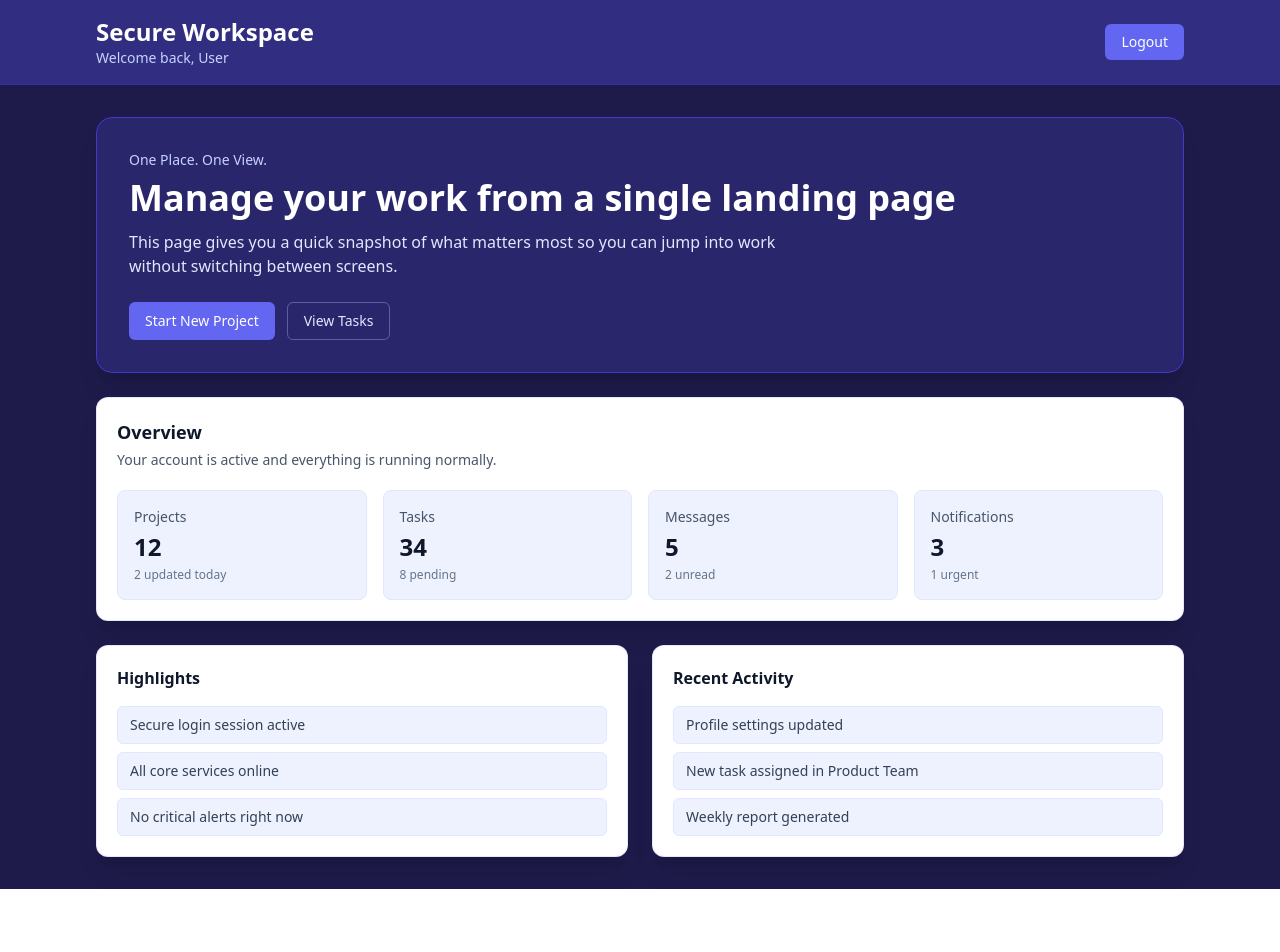
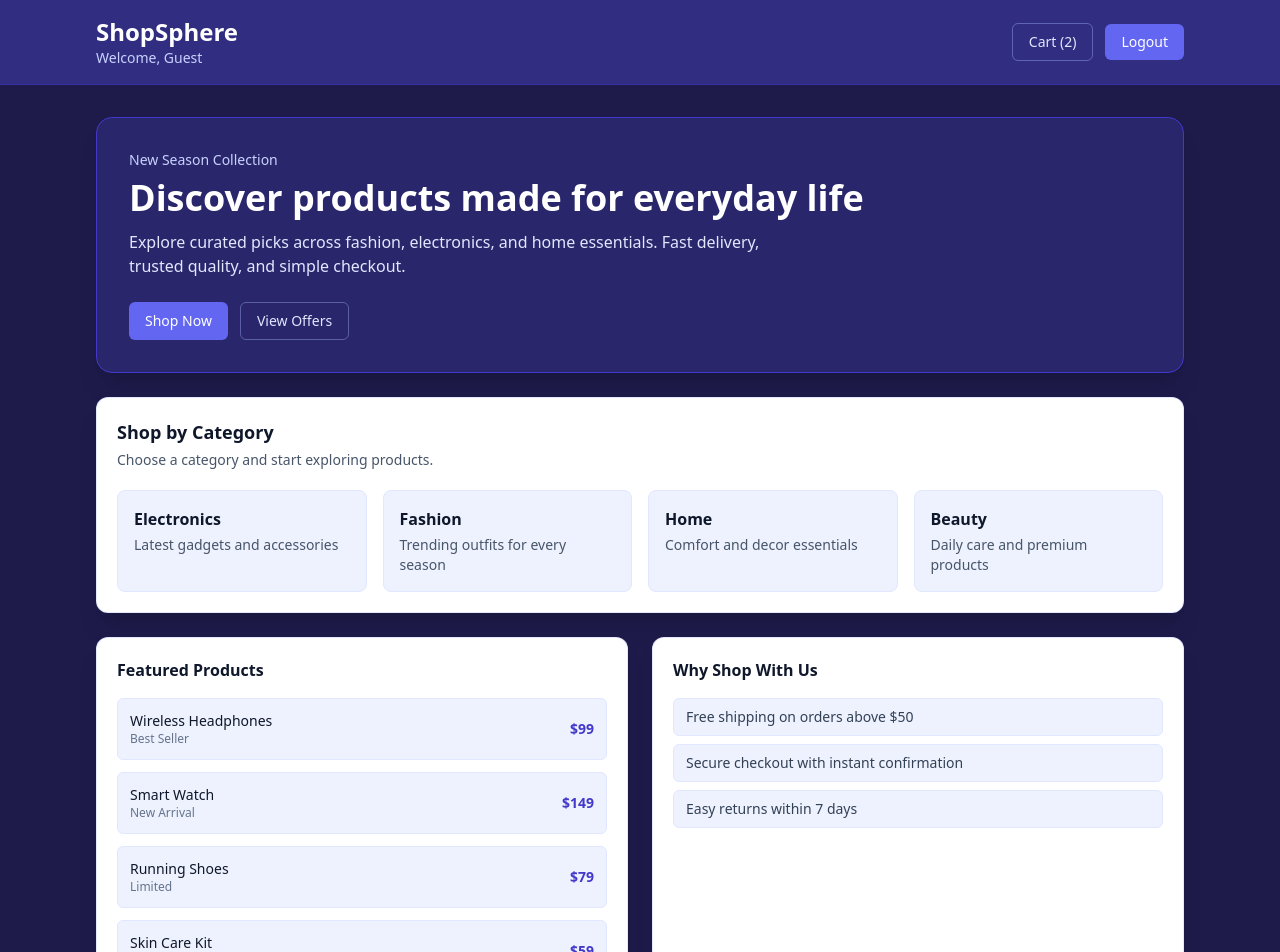
Before and after one commit to utsav-18/Secure-Login, a React (Vite) app in the folder frontend/: page /dashboard in a window 1280 px wide. Shown: the top 952 px of the page. Before the commit the page ends 889 px from the top, so only its background shows below. Built offline with nearby package versions, Linux system fonts and the light colour scheme.

Commit message:
New Design

```diff
--- a/frontend/src/pages/Dashboard.jsx
+++ b/frontend/src/pages/Dashboard.jsx
@@ -5,23 +5,24 @@ function Dashboard() {
   const navigate = useNavigate();
   const [username, setUsername] = useState("");
 
-  const stats = [
-    { title: "Projects", value: 12, note: "2 updated today" },
-    { title: "Tasks", value: 34, note: "8 pending" },
-    { title: "Messages", value: 5, note: "2 unread" },
-    { title: "Notifications", value: 3, note: "1 urgent" },
+  const categories = [
+    { name: "Electronics", desc: "Latest gadgets and accessories" },
+    { name: "Fashion", desc: "Trending outfits for every season" },
+    { name: "Home", desc: "Comfort and decor essentials" },
+    { name: "Beauty", desc: "Daily care and premium products" },
   ];
 
-  const activities = [
-    "Profile settings updated",
-    "New task assigned in Product Team",
-    "Weekly report generated",
+  const products = [
+    { name: "Wireless Headphones", price: "$99", tag: "Best Seller" },
+    { name: "Smart Watch", price: "$149", tag: "New Arrival" },
+    { name: "Running Shoes", price: "$79", tag: "Limited" },
+    { name: "Skin Care Kit", price: "$59", tag: "Top Rated" },
   ];
 
-  const highlights = [
-    "Secure login session active",
-    "All core services online",
-    "No critical alerts right now",
+  const benefits = [
+    "Free shipping on orders above $50",
+    "Secure checkout with instant confirmation",
+    "Easy returns within 7 days",
   ];
 
   useEffect(() => {
@@ -48,10 +49,14 @@ function Dashboard() {
       <header className="border-b border-indigo-800 bg-indigo-900">
         <div className="mx-auto flex max-w-6xl items-center justify-between px-4 py-4 sm:px-6 lg:px-8">
           <div>
-            <h1 className="text-2xl font-bold">Secure Workspace</h1>
-            <p className="text-sm text-indigo-200">Welcome back, {username || "User"}</p>
+            <h1 className="text-2xl font-bold">ShopSphere</h1>
+            <p className="text-sm text-indigo-200">Welcome, {username || "Guest"}</p>
           </div>
 
+          <div className="flex items-center gap-3">
+            <button className="rounded-md border border-indigo-300/40 px-4 py-2 text-sm font-medium text-indigo-100 hover:bg-indigo-800/70">
+              Cart (2)
+            </button>
             <button
               onClick={handleLogout}
               className="rounded-md bg-indigo-500 px-4 py-2 text-sm font-medium text-white transition hover:bg-indigo-700"
@@ -59,36 +64,36 @@ function Dashboard() {
               Logout
             </button>
           </div>
+        </div>
       </header>
 
       <main className="mx-auto max-w-6xl px-4 py-8 sm:px-6 lg:px-8">
         <section className="rounded-2xl border border-indigo-700 bg-indigo-900/60 p-6 shadow-xl sm:p-8">
-          <p className="text-sm text-indigo-200">One Place. One View.</p>
-          <h2 className="mt-2 text-3xl font-bold sm:text-4xl">Manage your work from a single landing page</h2>
+          <p className="text-sm text-indigo-200">New Season Collection</p>
+          <h2 className="mt-2 text-3xl font-bold sm:text-4xl">Discover products made for everyday life</h2>
           <p className="mt-3 max-w-2xl text-indigo-100">
-            This page gives you a quick snapshot of what matters most so you can jump into work without switching between screens.
+            Explore curated picks across fashion, electronics, and home essentials. Fast delivery, trusted quality, and simple checkout.
           </p>
 
           <div className="mt-6 flex flex-wrap gap-3">
             <button className="rounded-md bg-indigo-500 px-4 py-2 text-sm font-medium text-white hover:bg-indigo-600">
-              Start New Project
+              Shop Now
             </button>
             <button className="rounded-md border border-indigo-300/40 px-4 py-2 text-sm font-medium text-indigo-100 hover:bg-indigo-800/70">
-              View Tasks
+              View Offers
             </button>
           </div>
         </section>
 
         <section className="mt-6 rounded-xl border border-indigo-300/30 bg-white p-5 text-slate-900 shadow-xl">
-          <h3 className="text-lg font-semibold">Overview</h3>
-          <p className="mt-1 text-sm text-slate-600">Your account is active and everything is running normally.</p>
+          <h3 className="text-lg font-semibold">Shop by Category</h3>
+          <p className="mt-1 text-sm text-slate-600">Choose a category and start exploring products.</p>
 
           <div className="mt-5 grid grid-cols-1 gap-4 sm:grid-cols-2 lg:grid-cols-4">
-            {stats.map((item) => (
-              <div key={item.title} className="rounded-lg border border-indigo-100 bg-indigo-50 p-4">
-                <p className="text-sm font-medium text-slate-600">{item.title}</p>
-                <p className="mt-1 text-2xl font-bold text-slate-900">{item.value}</p>
-                <p className="mt-1 text-xs text-slate-500">{item.note}</p>
+            {categories.map((item) => (
+              <div key={item.name} className="rounded-lg border border-indigo-100 bg-indigo-50 p-4">
+                <p className="text-base font-semibold text-slate-900">{item.name}</p>
+                <p className="mt-1 text-sm text-slate-600">{item.desc}</p>
               </div>
             ))}
           </div>
@@ -96,25 +101,41 @@ function Dashboard() {
 
         <section className="mt-6 grid grid-cols-1 gap-6 lg:grid-cols-2">
           <div className="rounded-xl border border-indigo-300/30 bg-white p-5 text-slate-900 shadow-xl">
-            <h3 className="text-base font-semibold">Highlights</h3>
+            <h3 className="text-base font-semibold">Featured Products</h3>
+            <div className="mt-4 space-y-3 text-sm text-slate-700">
+              {products.map((item) => (
+                <div key={item.name} className="flex items-center justify-between rounded-md border border-indigo-100 bg-indigo-50 px-3 py-3">
+                  <div>
+                    <p className="font-medium text-slate-900">{item.name}</p>
+                    <p className="text-xs text-slate-500">{item.tag}</p>
+                  </div>
+                  <p className="font-semibold text-indigo-700">{item.price}</p>
+                </div>
+              ))}
+            </div>
+          </div>
+
+          <div className="rounded-xl border border-indigo-300/30 bg-white p-5 text-slate-900 shadow-xl">
+            <h3 className="text-base font-semibold">Why Shop With Us</h3>
             <ul className="mt-4 space-y-2 text-sm text-slate-700">
-              {highlights.map((item) => (
+              {benefits.map((item) => (
                 <li key={item} className="rounded-md border border-indigo-100 bg-indigo-50 px-3 py-2">
                   {item}
                 </li>
               ))}
             </ul>
           </div>
+        </section>
 
-          <div className="rounded-xl border border-indigo-300/30 bg-white p-5 text-slate-900 shadow-xl">
-            <h3 className="text-base font-semibold">Recent Activity</h3>
-            <ul className="mt-4 space-y-2 text-sm text-slate-700">
-              {activities.map((activity) => (
-                <li key={activity} className="rounded-md border border-indigo-100 bg-indigo-50 px-3 py-2">
-                  {activity}
-                </li>
-              ))}
-            </ul>
+        <section className="mt-6 rounded-xl border border-indigo-700 bg-indigo-900/60 p-5 shadow-xl">
+          <div className="flex flex-col items-start justify-between gap-4 sm:flex-row sm:items-center">
+            <div>
+              <h3 className="text-xl font-semibold">Limited Time Offer</h3>
+              <p className="mt-1 text-sm text-indigo-100">Get 20% off on your first order with code: WELCOME20</p>
+            </div>
+            <button className="rounded-md bg-white px-4 py-2 text-sm font-semibold text-indigo-900 hover:bg-indigo-100">
+              Claim Offer
+            </button>
           </div>
         </section>
       </main>
```
Lines whose indentation alone changed are shown as unchanged.
